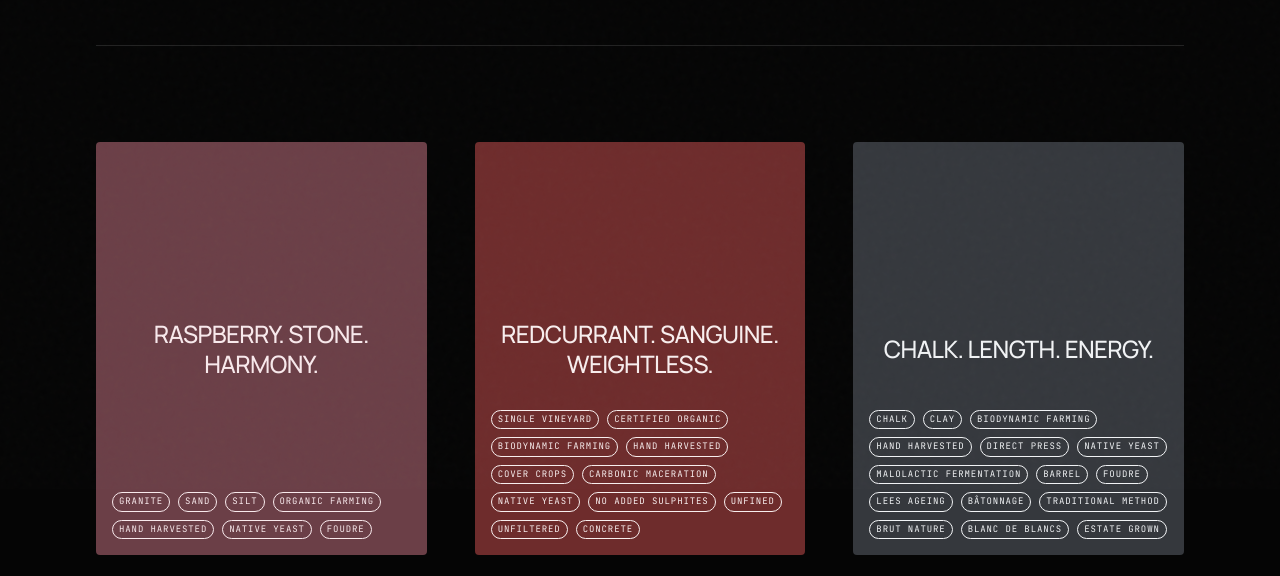
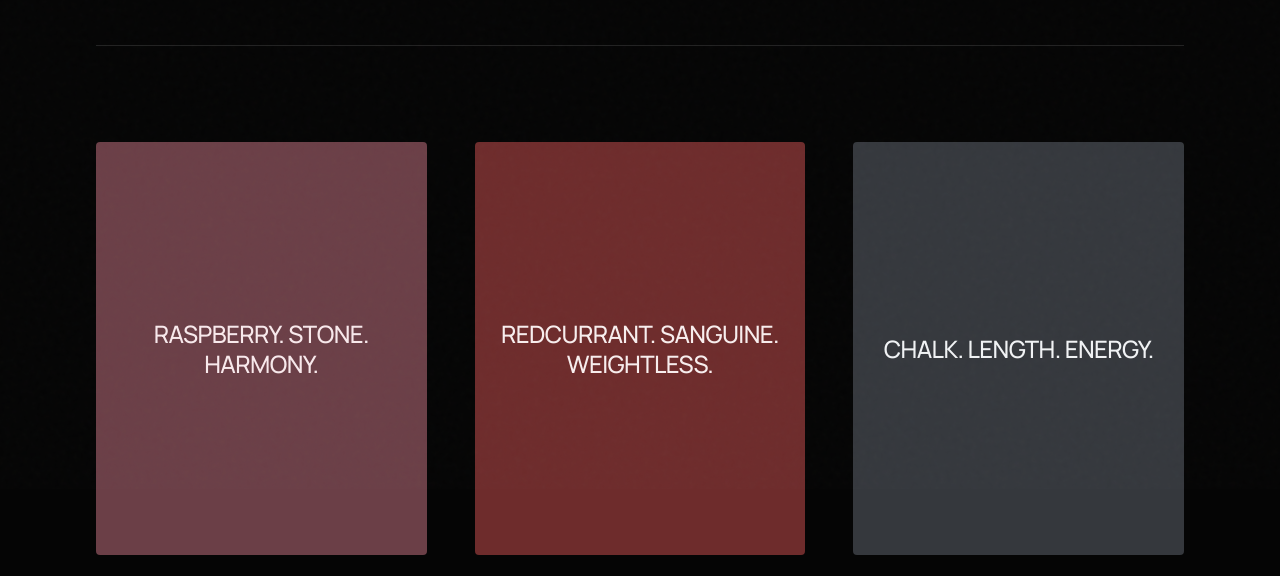
Before and after one commit to pazzolini/enoversa, an Astro site: page /selections in a window 1280 px wide. Shown: the part 311-887 px from the top of the page. Built offline with nearby package versions, Linux system fonts and the light colour scheme; Astro itself is replaced by a stand-in of ours.

Commit message:
Small changes on tags

```diff
--- a/docs/PROJECT_GUIDE.md
+++ b/docs/PROJECT_GUIDE.md
@@ -201,7 +201,7 @@ Selection vibes are arrays of exactly three editorial descriptors. Prefer concre
 
 The required `palette` is an editorial visual choice, completely independent of classification and tags. Allowed palettes are `Burgundy`, `Rose`, `Gold`, `Amber`, `Moss`, `Marine`, `Slate`, `Earth`, `Plum` and `Void`. Their accessible colour pairs live in `src/utils/selectionPalettes.ts`; do not add or modify a palette without checking normal and small-text contrast.
 
-Cards show populated tags without facet labels. Individual Selection pages group them by facet. A tag only becomes a filter when it occurs on at least two wines; singleton tags remain visible on the individual page. Empty facets and filter groups are never rendered.
+Cards show the editorial `vibe` without production tags. Tags remain available as filters and are grouped by facet on individual Selection pages. A tag only becomes a filter when it occurs on at least two wines; singleton tags remain visible on the individual page. Empty facets and filter groups are never rendered.
 
 ### 6.2 Portraits
 
--- a/src/pages/selections/index.astro
+++ b/src/pages/selections/index.astro
@@ -182,15 +182,6 @@ const getTotalScore = (metrics: typeof allSelections[number]['data']['metrics'])
                             <p class="font-sans text-2xl font-medium uppercase text-center tracking-tight leading-tight">
                                 {formatSelectionVibe(post.data.vibe)}
                             </p>
-
-                            <!-- Overlay Tags -->
-                            <div class="absolute bottom-4 left-4 flex gap-2 flex-wrap">
-                                {flattenSelectionTags(post.data.tags).map(tag => (
-                                    <span class="font-mono text-[9px] uppercase tracking-widest border border-current px-1.5 py-0.5 rounded-full">
-                                        {tag}
-                                    </span>
-                                ))}
-                            </div>
                         </div>
 
                         <!-- Content -->
--- a/tests/e2e/site.spec.ts
+++ b/tests/e2e/site.spec.ts
@@ -30,6 +30,8 @@ test('selection classification and typed tag filters stay separate', async ({ pa
   await expect(page.locator('button[data-category="effervescence"][data-value="Sparkling"]')).toBeVisible();
   await expect(page.locator('button[data-category="tag"][data-value="Carbonic Maceration"]')).toBeVisible();
   await expect(page.locator('button[data-category="tag"][data-value="Co-fermented"]')).toHaveCount(0);
+  const laBrujaCard = page.locator('.selection-card').filter({ hasText: 'La Bruja' });
+  await expect(laBrujaCard.getByText('Granite', { exact: true })).toHaveCount(0);
 
   await page.locator('button[data-category="colour"][data-value="Red"]').click();
   await page.locator('button[data-category="tag"][data-value="Carbonic Maceration"]').click();
```
